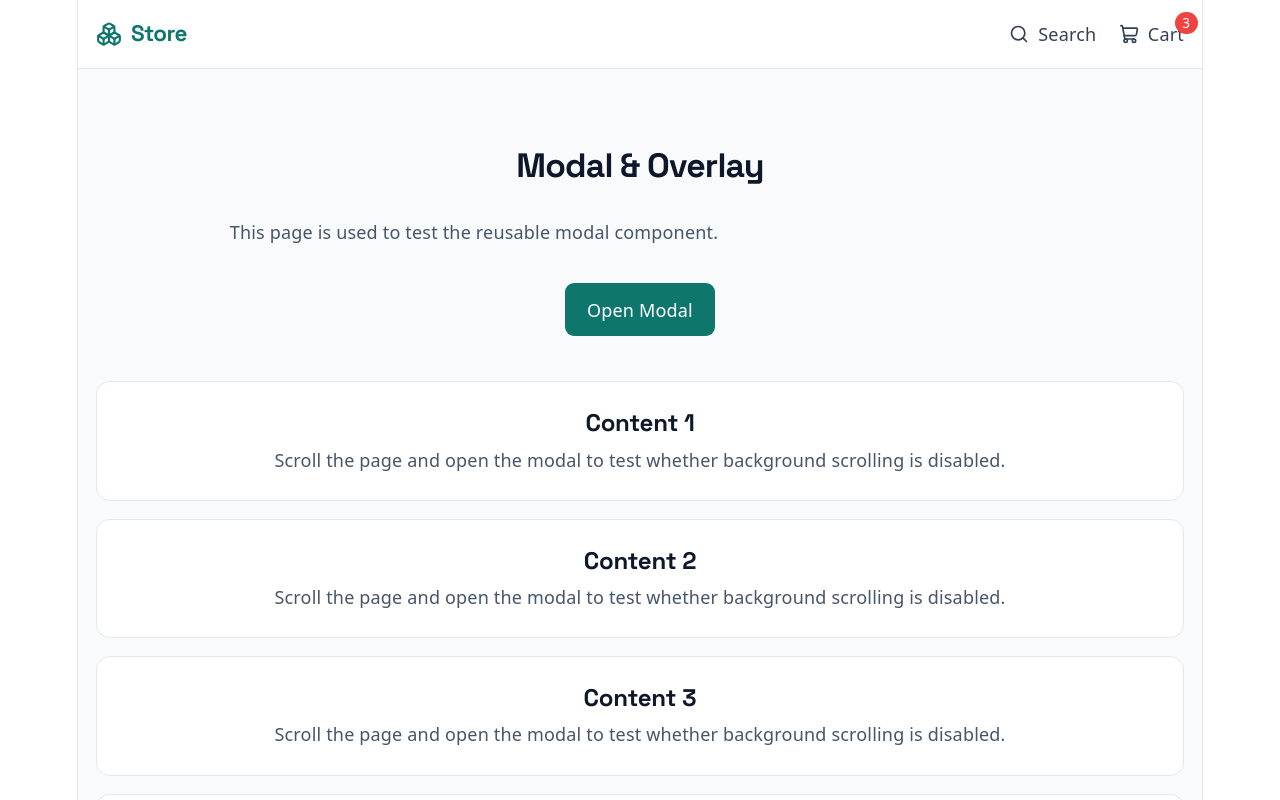
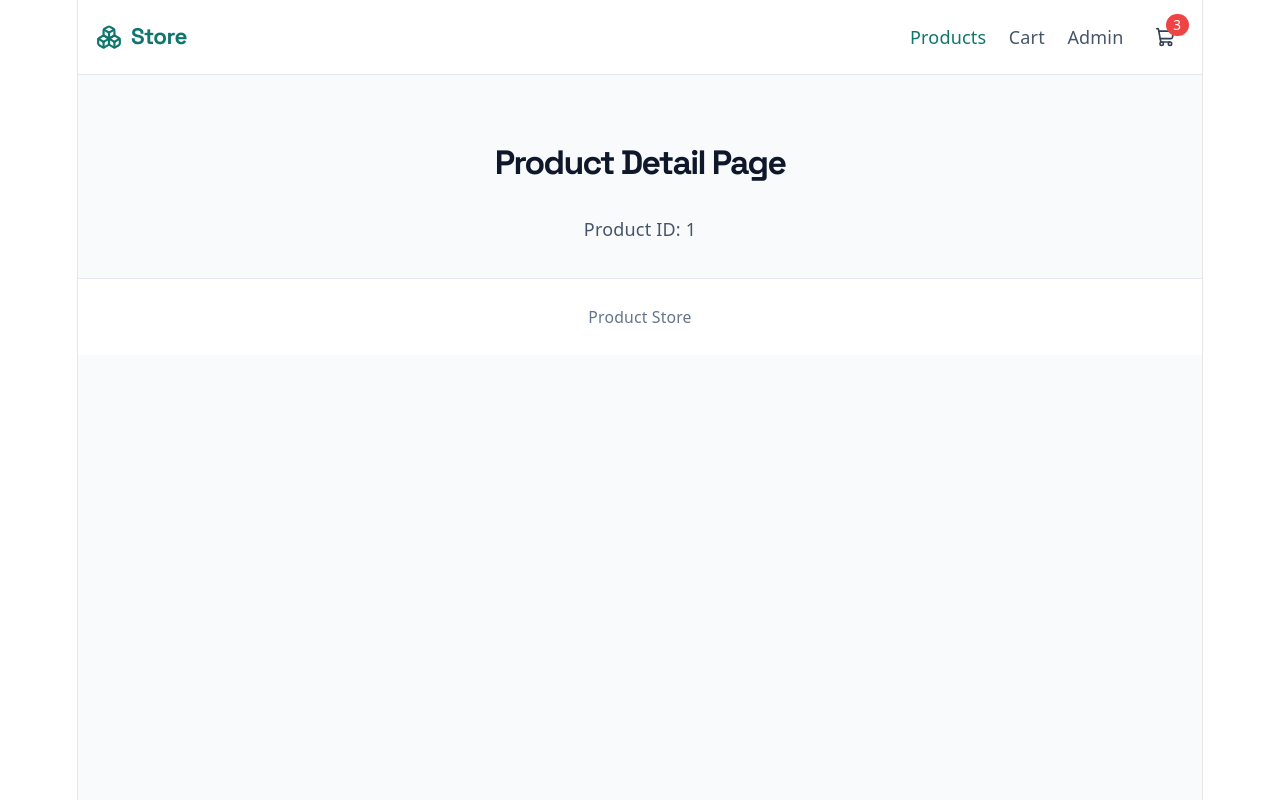
Before and after one commit to sujanganiga/HDFC_LIFE, a React (Vite) app in the folder product-store/: page /products/1 in a window 1280 px wide. Shown: the top 800 px of the page. Built offline with nearby package versions, Linux system fonts and the light colour scheme.

Commit message:
feat: nested routing and layout

```diff
--- a/product-store/package.json
+++ b/product-store/package.json
@@ -12,7 +12,8 @@
   "dependencies": {
     "lucide-react": "^1.34.0",
     "react": "^19.2.8",
-    "react-dom": "^19.2.8"
+    "react-dom": "^19.2.8",
+    "react-router-dom": "^7.18.2"
   },
   "devDependencies": {
     "@eslint/js": "^10.0.1",
--- a/product-store/src/App.jsx
+++ b/product-store/src/App.jsx
@@ -1,137 +1,78 @@
-import { useState } from "react";
-import { Boxes, ShoppingCart, Search } from "lucide-react";
-import Modal from "./components/Modal";
+import {
+  BrowserRouter,
+  Navigate,
+  Route,
+  Routes,
+} from "react-router-dom";
+
+import RootLayout from "./layouts/RootLayout";
+
+import ProductsPage from "./pages/ProductsPage";
+import ProductDetailPage from "./pages/ProductDetailPage";
+import CartPage from "./pages/CartPage";
+import AdminPage from "./pages/AdminPage";
+import NotFoundPage from "./pages/NotFoundPage";
+
+function RequireAdmin({ children }) {
+  const isAdmin = false;
+
+  if (!isAdmin) {
+    return <Navigate to="/products" replace />;
+  }
+
+  return children;
+}
 
 function App() {
-  const [isModalOpen, setIsModalOpen] = useState(false);
+  return (
+    <BrowserRouter>
+      <Routes>
 
-  return (
-    <div className="min-h-screen bg-slate-50">
+        <Route element={<RootLayout />}>
 
-      {/* Navbar */}
-      <header className="sticky top-0 z-40 border-b border-slate-200 bg-white">
-        <div className="mx-auto flex max-w-6xl items-center justify-between px-4 py-4">
+          <Route
+            path="/"
+            element={
+              <Navigate
+                to="/products"
+                replace
+              />
+            }
+          />
 
-          {/* Logo */}
-          <a
-            href="/products"
-            className="flex items-center gap-2 text-teal-700"
-          >
-            <Boxes size={26} />
+          <Route
+            path="/products"
+            element={<ProductsPage />}
+          />
 
-            <span className="font-display text-xl font-bold tracking-tight">
-              Store
-            </span>
-          </a>
+          <Route
+            path="/products/:id"
+            element={<ProductDetailPage />}
+          />
 
-          {/* Navigation */}
-          <div className="flex items-center gap-5">
+          <Route
+            path="/cart"
+            element={<CartPage />}
+          />
 
-            <button
-              type="button"
-              className="flex items-center gap-2 text-slate-700 hover:text-teal-700"
-            >
-              <Search size={20} />
-              <span className="hidden sm:inline">
-                Search
-              </span>
-            </button>
+          <Route
+            path="/admin"
+            element={
+              <RequireAdmin>
+                <AdminPage />
+              </RequireAdmin>
+            }
+          />
 
-            <button
-              type="button"
-              className="relative flex items-center gap-2 text-slate-700 hover:text-teal-700"
-            >
-              <ShoppingCart size={20} />
+          <Route
+            path="*"
+            element={<NotFoundPage />}
+          />
 
-              <span className="hidden sm:inline">
-                Cart
-              </span>
+        </Route>
 
-              <span className="absolute -right-3 -top-2 flex h-5 min-w-5 items-center justify-center rounded-full bg-red-500 px-1 text-xs text-white">
-                3
-              </span>
-            </button>
-
-          </div>
-        </div>
-      </header>
-
-      {/* Main */}
-      <main className="mx-auto max-w-6xl px-4 py-10">
-
-        <h1 className="font-display text-3xl font-bold tracking-tight text-slate-900">
-          Modal & Overlay
-        </h1>
-
-        <p className="mt-3 max-w-2xl leading-relaxed text-slate-600">
-          This page is used to test the reusable modal component.
-        </p>
-
-        {/* Open Modal Button */}
-        <button
-          type="button"
-          onClick={() => setIsModalOpen(true)}
-          className="mt-8 rounded-lg bg-teal-700 px-5 py-3 font-medium text-white transition hover:bg-teal-800 focus:outline-none focus:ring-2 focus:ring-teal-500 focus:ring-offset-2"
-        >
-          Open Modal
-        </button>
-
-        {/* Extra content so we can test scrolling */}
-        <div className="mt-10 space-y-4">
-
-          {Array.from({ length: 15 }, (_, index) => (
-            <div
-              key={index}
-              className="rounded-xl border border-slate-200 bg-white p-6"
-            >
-              <h2 className="font-display font-bold text-slate-900">
-                Content {index + 1}
-              </h2>
-
-              <p className="mt-2 text-slate-600">
-                Scroll the page and open the modal to test whether
-                background scrolling is disabled.
-              </p>
-            </div>
-          ))}
-
-        </div>
-
-      </main>
-
-      {/* Modal */}
-      <Modal
-        isOpen={isModalOpen}
-        onClose={() => setIsModalOpen(false)}
-        title="Welcome to Product Store"
-      >
-        <p className="leading-relaxed text-slate-600">
-          This is a reusable modal component. You can place any
-          content inside it using the children prop.
-        </p>
-
-        <div className="mt-6 flex justify-end gap-3">
-
-          <button
-            type="button"
-            onClick={() => setIsModalOpen(false)}
-            className="rounded-lg border border-slate-300 px-4 py-2 font-medium text-slate-700 transition hover:bg-slate-50"
-          >
-            Cancel
-          </button>
-
-          <button
-            type="button"
-            onClick={() => setIsModalOpen(false)}
-            className="rounded-lg bg-teal-700 px-4 py-2 font-medium text-white transition hover:bg-teal-800"
-          >
-            Continue
-          </button>
-
-        </div>
-      </Modal>
-
-    </div>
+      </Routes>
+    </BrowserRouter>
   );
 }
 
--- /dev/null
+++ b/product-store/src/layouts/RootLayout.jsx
@@ -0,0 +1,87 @@
+import { NavLink, Outlet } from "react-router-dom";
+import { Boxes, ShoppingCart } from "lucide-react";
+
+function RootLayout() {
+  const navLinkClass = ({ isActive }) =>
+    `font-medium transition ${
+      isActive
+        ? "text-teal-700"
+        : "text-slate-600 hover:text-teal-700"
+    }`;
+
+  return (
+    <div className="min-h-screen bg-slate-50">
+
+      {/* Navbar */}
+      <header className="sticky top-0 z-40 border-b border-slate-200 bg-white">
+        <div className="mx-auto flex max-w-6xl items-center justify-between px-4 py-4">
+
+          {/* Logo */}
+          <NavLink
+            to="/products"
+            className="flex items-center gap-2 text-teal-700"
+          >
+            <Boxes size={26} strokeWidth={2} />
+
+            <span className="font-display text-xl font-bold tracking-tight">
+              Store
+            </span>
+          </NavLink>
+
+          {/* Navigation */}
+          <nav className="flex items-center gap-5">
+
+            <NavLink
+              to="/products"
+              className={navLinkClass}
+            >
+              Products
+            </NavLink>
+
+            <NavLink
+              to="/cart"
+              className={navLinkClass}
+            >
+              Cart
+            </NavLink>
+
+            <NavLink
+              to="/admin"
+              className={navLinkClass}
+            >
+              Admin
+            </NavLink>
+
+            {/* Cart icon */}
+            <button
+              type="button"
+              className="relative rounded-md p-2 text-slate-700 hover:text-teal-700"
+            >
+              <ShoppingCart size={20} />
+
+              <span className="absolute -right-1 -top-1 flex h-5 min-w-5 items-center justify-center rounded-full bg-red-500 px-1 text-xs text-white">
+                3
+              </span>
+            </button>
+
+          </nav>
+        </div>
+      </header>
+
+      {/* Child pages render here */}
+      <main className="mx-auto w-full max-w-6xl px-4 py-8">
+        <Outlet />
+      </main>
+
+      {/* Footer */}
+      <footer className="border-t border-slate-200 bg-white">
+        <div className="mx-auto max-w-6xl px-4 py-6 text-center text-sm text-slate-500">
+          Product Store
+        </div>
+      </footer>
+
+    </div>
+  );
+}
+
+export default RootLayout;
--- /dev/null
+++ b/product-store/src/pages/AdminPage.jsx
@@ -0,0 +1,15 @@
+function AdminPage() {
+  return (
+    <div>
+      <h1 className="font-display text-3xl font-bold text-slate-900">
+        Admin Page
+      </h1>
+
+      <p className="mt-3 text-slate-600">
+        This is the admin page.
+      </p>
+    </div>
+  );
+}
+
+export default AdminPage;
--- /dev/null
+++ b/product-store/src/pages/CartPage.jsx
@@ -0,0 +1,15 @@
+function CartPage() {
+  return (
+    <div>
+      <h1 className="font-display text-3xl font-bold text-slate-900">
+        Cart Page
+      </h1>
+
+      <p className="mt-3 text-slate-600">
+        This is the cart page.
+      </p>
+    </div>
+  );
+}
+
+export default CartPage;
--- /dev/null
+++ b/product-store/src/pages/NotFoundPage.jsx
@@ -0,0 +1,30 @@
+import { Link } from "react-router-dom";
+
+function NotFoundPage() {
+  return (
+    <div className="flex min-h-[60vh] flex-col items-center justify-center text-center">
+
+      <h1 className="font-display text-6xl font-bold text-slate-900">
+        404
+      </h1>
+
+      <h2 className="mt-4 font-display text-2xl font-bold text-slate-900">
+        Page Not Found
+      </h2>
+
+      <p className="mt-2 text-slate-600">
+        The page you are looking for does not exist.
+      </p>
+
+      <Link
+        to="/products"
+        className="mt-6 rounded-lg bg-teal-700 px-5 py-3 font-medium text-white hover:bg-teal-800"
+      >
+        Go to Products
+      </Link>
+
+    </div>
+  );
+}
+
+export default NotFoundPage;
--- /dev/null
+++ b/product-store/src/pages/ProductDetailPage.jsx
@@ -0,0 +1,19 @@
+import { useParams } from "react-router-dom";
+
+function ProductDetailPage() {
+  const { id } = useParams();
+
+  return (
+    <div>
+      <h1 className="font-display text-3xl font-bold text-slate-900">
+        Product Detail Page
+      </h1>
+
+      <p className="mt-3 text-slate-600">
+        Product ID: {id}
+      </p>
+    </div>
+  );
+}
+
+export default ProductDetailPage;
--- /dev/null
+++ b/product-store/src/pages/ProductsPage.jsx
@@ -0,0 +1,15 @@
+function ProductsPage() {
+  return (
+    <div>
+      <h1 className="font-display text-3xl font-bold text-slate-900">
+        Products Page
+      </h1>
+
+      <p className="mt-3 text-slate-600">
+        This is the products page.
+      </p>
+    </div>
+  );
+}
+
+export default ProductsPage;
```
Also changed, not shown: 1 other file (tests, documents, lock files or other folders).
